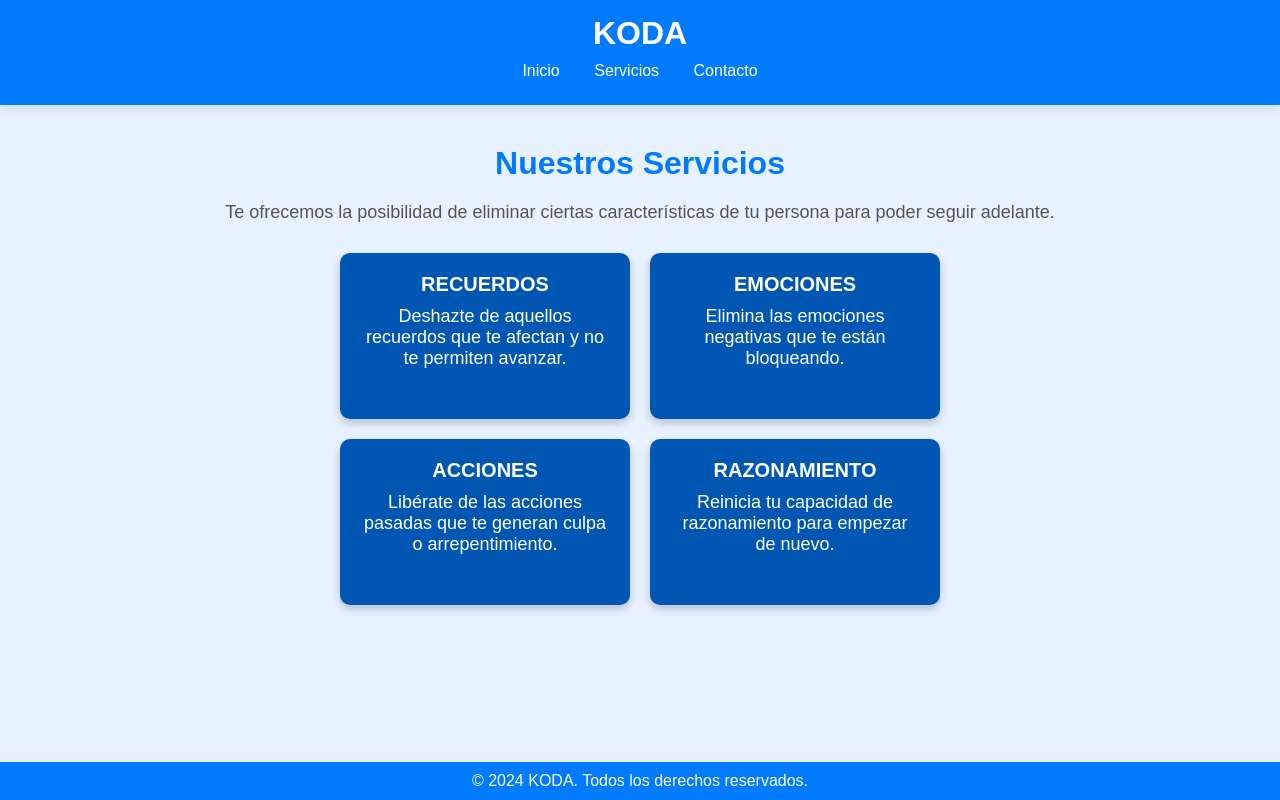
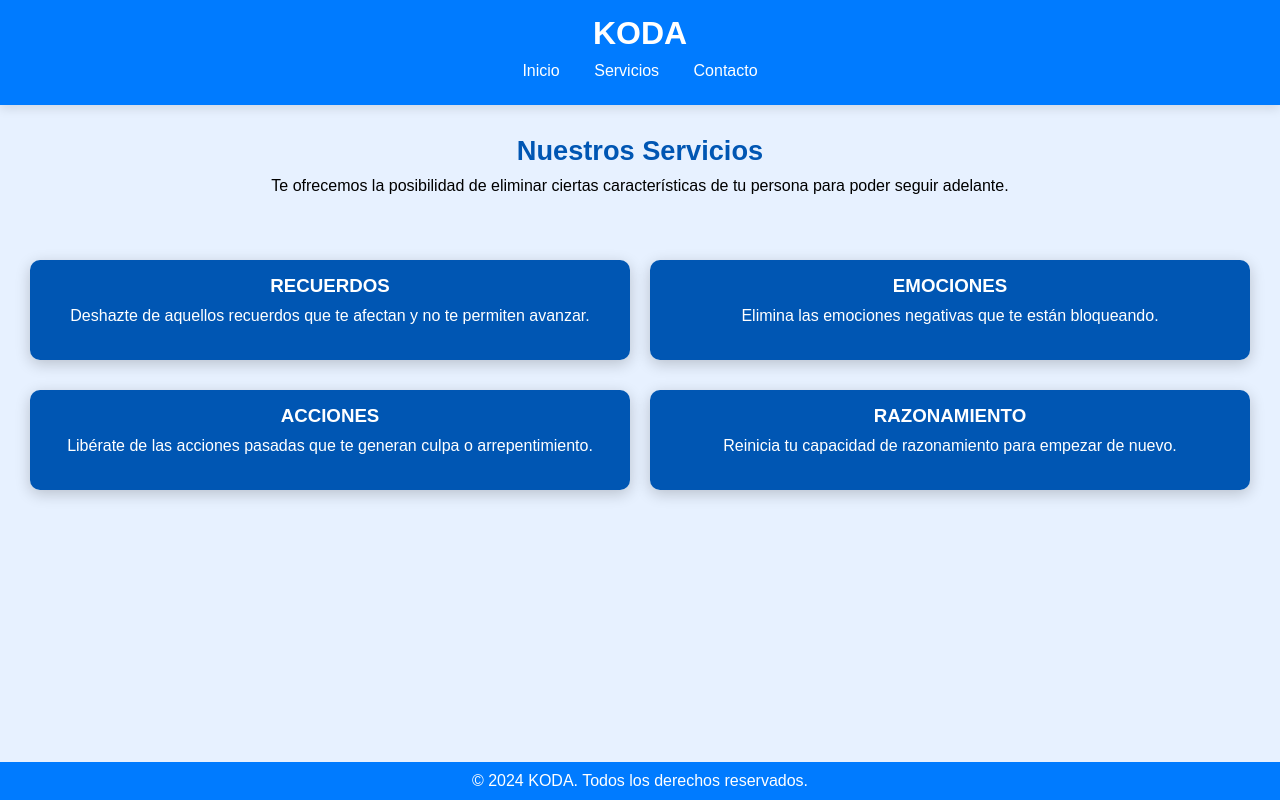
Before and after one commit to JormanNoriega/practica-de-parcia-dairo, a plain HTML site: page servicios.html in a window 1280 px wide. Drawn offline with Linux system fonts and the light colour scheme.

Commit message:
correcciones

```diff
--- a/servicios.html
+++ b/servicios.html
@@ -15,31 +15,45 @@
       </nav>
     </header>
 
-  <main>
     <section id="servicios">
+        <section id="about" class="about">
+          <div class="about-item">
+            <div id="servicios" class="card">
               <h2>Nuestros Servicios</h2>
-      <p style="color: #555;">Te ofrecemos la posibilidad de eliminar ciertas características de tu persona para poder seguir adelante.</p>
-      <div class="servicios-grid">
-        <div class="servicio">
+              <p>
+                Te ofrecemos la posibilidad de eliminar ciertas características
+                de tu persona para poder seguir adelante.
+              </p>
+            </div>
+          </div>
+        </section>
+
+        <div class="container">
+            <div class="banners">
+                <div class="banner banner-recu">
                 <h3>RECUERDOS</h3>
-          <p>Deshazte de aquellos recuerdos que te afectan y no te permiten avanzar.</p>
+                <p>
+                    Deshazte de aquellos recuerdos que te afectan y no te permiten
+                    avanzar.
+                </p>
                 </div>
-        <div class="servicio">
+                <div class="banner banner-recu">
                 <h3>EMOCIONES</h3>
                 <p>Elimina las emociones negativas que te están bloqueando.</p>
                 </div>
-        <div class="servicio">
+                <div class="banner banner-recu">
                 <h3>ACCIONES</h3>
-          <p>Libérate de las acciones pasadas que te generan culpa o arrepentimiento.</p>
+                <p>
+                    Libérate de las acciones pasadas que te generan culpa o
+                    arrepentimiento.
+                </p>
                 </div>
-        <div class="servicio">
+                <div class="banner banner-recu">
                 <h3>RAZONAMIENTO</h3>
                 <p>Reinicia tu capacidad de razonamiento para empezar de nuevo.</p>
                 </div>
             </div>
-    </section>
-  </main>
-
+        </div>
     <footer>
       <p>&copy; 2024 KODA. Todos los derechos reservados.</p>
     </footer>
--- a/styles app.css
+++ b/styles app.css
@@ -64,7 +64,7 @@ nav a {
 }
 
 /* Estilos adicionales para el banner "RECUERDOS" */
-.banner a {
+.banner a{
   display: block; /* Hace que el enlace ocupe todo el recuadro */
   width: 100%;
   height: 100%;
@@ -73,6 +73,10 @@ nav a {
   font-weight: bold;
   padding: 15px; /* Padding más pequeño */
   border-radius: 10px;
+}
+
+.banner p {
+  margin: 10px 0;
 }
 
 .banner-recu {
@@ -148,66 +152,3 @@ footer {
   font-size: 1.5rem;
   color: #333;
 }
-
-/* Main Section */
-#servicios {
-  padding: 40px 20px;
-  text-align: center; /* Centrar el texto en general */
-}
-
-#servicios h2 {
-  font-size: 32px;
-  color: #007bff;
-  margin-bottom: 20px;
-}
-
-#servicios p {
-  font-size: 18px;
-  color: #555;
-  margin-bottom: 30px;
-}
-
-/* Grid centrado con 2 columnas en pantallas grandes y 1 columna en pantallas pequeñas */
-.servicios-grid {
-  display: grid;
-  grid-template-columns: 1fr; /* 1 columna por defecto */
-  gap: 20px;
-  max-width: 600px; /* Ancho máximo para centrar en pantallas grandes */
-  margin: 0 auto; /* Centrar horizontalmente el grid */
-}
-
-/* 2 columnas en pantallas medianas y grandes */
-@media (min-width: 600px) {
-  .servicios-grid {
-    grid-template-columns: 1fr 1fr;
-  }
-}
-
-/* Servicio Cards */
-.servicio {
-  background-color: #0056b3;
-  color: white;
-  padding: 20px;
-  border-radius: 10px;
-  box-shadow: 0 4px 8px rgba(0, 0, 0, 0.2);
-  transition: transform 0.3s ease;
-}
-
-.servicio:hover {
-  transform: translateY(-10px);
-}
-
-.servicio h3 {
-  font-size: 20px;
-  margin-bottom: 10px;
-}
-
-.servicio p {
-  font-size: 16px;
-  color: #e0e0e0;
-}
-
-#servicios p {
-  color: white;
-  text-decoration: none;
-}
```
Also changed, not shown: borrando.html (+1 -1 lines). Lines whose indentation alone changed are shown as unchanged.
